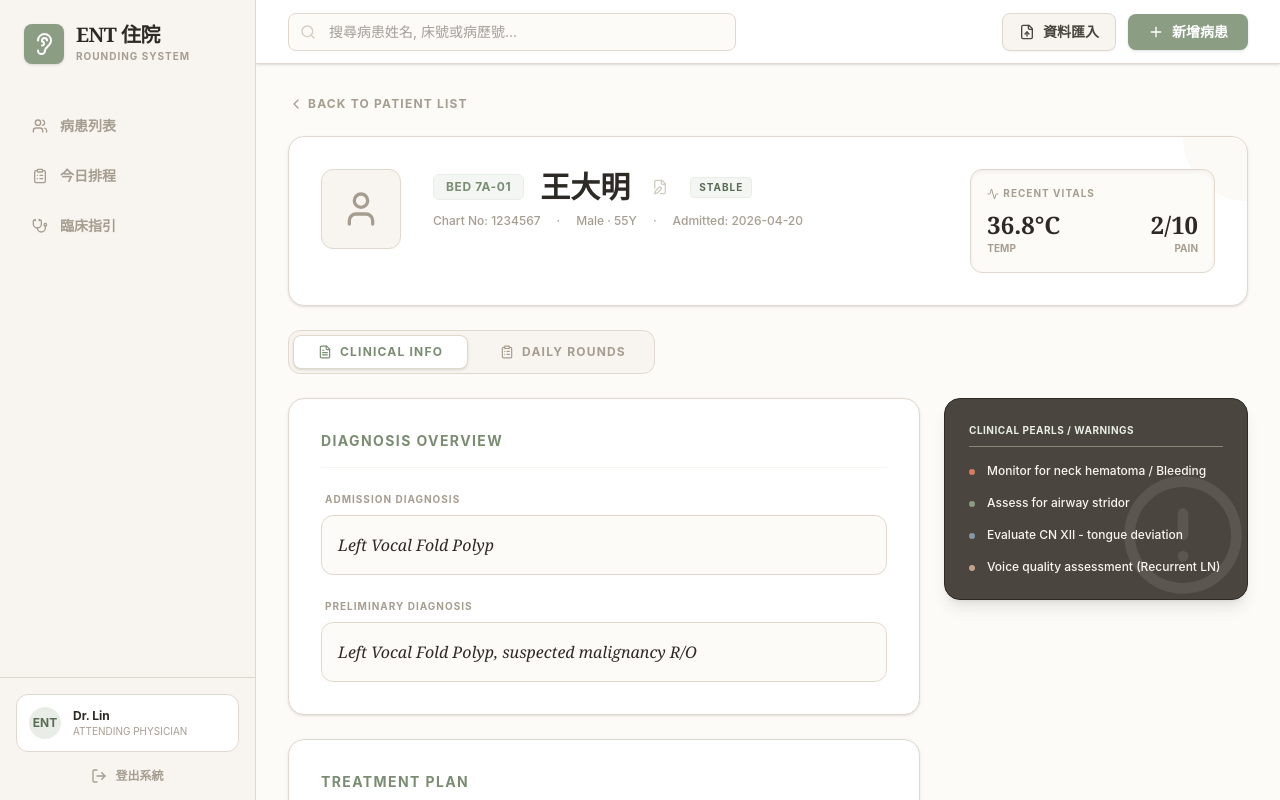
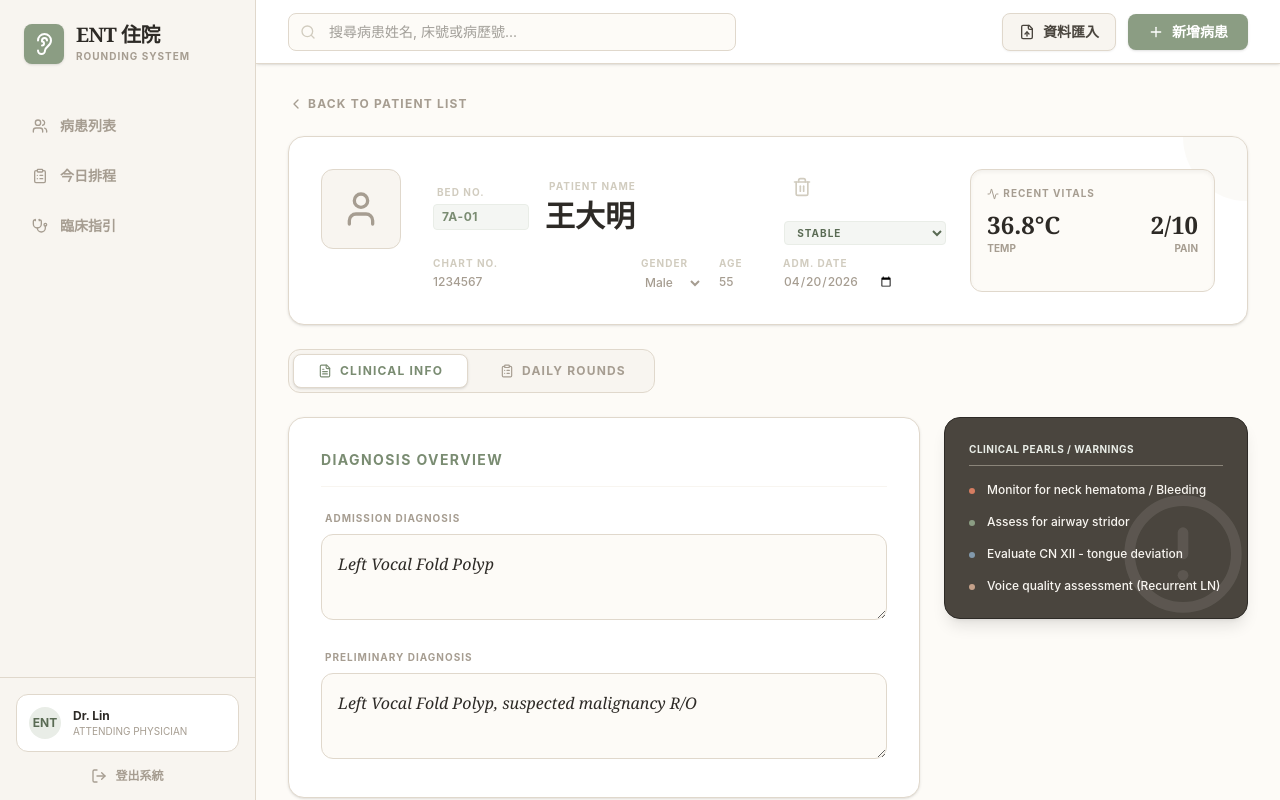
Before and after one commit to Mux1r/ENT-list, a React (Vite) app: page / in a window 1280 px wide. Both pictures are taken after a click on the button 440 px from the left and 197 px from the top of the page. Built offline with nearby package versions, Linux system fonts and the light colour scheme.

Commit message:
feat: Implement patient deletion functionality
Adds the ability to delete patients from the system, including a confirmation prompt. Updates the `PatientDetails` component to include a delete button and passes the delete handler down from the main `App` component.

```diff
--- a/src/App.tsx
+++ b/src/App.tsx
@@ -84,6 +84,13 @@ export default function App() {
 
   const handleUpdatePatient = (updatedPatient: Patient) => {
     setPatients(prev => prev.map(p => p.id === updatedPatient.id ? updatedPatient : p));
+  };
+
+  const handleDeletePatient = (id: string) => {
+    if (confirm('確定要刪除這位病患嗎？這是不可逆的。')) {
+      setPatients(prev => prev.filter(p => p.id !== id));
+      setSelectedPatientId(null);
+    }
   };
 
   const handleAddPatient = (newPatient: Patient) => {
@@ -255,6 +262,7 @@ export default function App() {
                 <PatientDetails
                   patient={selectedPatient}
                   onUpdate={handleUpdatePatient}
+                  onDelete={handleDeletePatient}
                 />
               </motion.div>
             ) : null}
--- a/src/components/PatientDetails.tsx
+++ b/src/components/PatientDetails.tsx
@@ -11,23 +11,22 @@ import {
   CloudLightning,
   Droplets,
   Wind,
-  FileEdit
+  Trash2
 } from 'lucide-react';
 import { motion } from 'motion/react';
-import { Patient, ENTChecklist } from '../types';
+import { Patient, ENTChecklist, Gender } from '../types';
 import DailyChecklistForm from './DailyChecklistForm';
-import PatientForm from './PatientForm';
 import { format } from 'date-fns';
 
 interface PatientDetailsProps {
   patient: Patient;
   onUpdate: (patient: Patient) => void;
+  onDelete: (id: string) => void;
 }
 
-export default function PatientDetails({ patient, onUpdate }: PatientDetailsProps) {
+export default function PatientDetails({ patient, onUpdate, onDelete }: PatientDetailsProps) {
   const [activeTab, setActiveTab] = useState<'profile' | 'checklist'>('profile');
   const [showChecklistForm, setShowChecklistForm] = useState(false);
-  const [showEditForm, setShowEditForm] = useState(false);
 
   const handleAddCheck = (newCheck: ENTChecklist) => {
     onUpdate({
@@ -37,22 +36,17 @@ export default function PatientDetails({ patient, onUpdate }: PatientDetailsProp
     setShowChecklistForm(false);
   };
 
+  const handleFieldChange = (field: keyof Patient, value: any) => {
+    onUpdate({
+      ...patient,
+      [field]: value
+    });
+  };
+
   const currentSummary = patient.dailyChecks[0];
 
   return (
     <div className="space-y-6 text-natural-600">
-      {/* Patient Edit Form Overlay */}
-      {showEditForm && (
-        <PatientForm
-          patient={patient}
-          onSubmit={(updated) => {
-            onUpdate(updated);
-            setShowEditForm(false);
-          }}
-          onCancel={() => setShowEditForm(false)}
-        />
-      )}
-
       {/* Patient Header Card */}
       <div className="bg-white rounded-2xl p-8 border border-natural-200 shadow-sm flex flex-col md:flex-row gap-8 items-start relative overflow-hidden">
         <div className="absolute top-0 right-0 w-32 h-32 bg-natural-100 -mr-16 -mt-16 rounded-full opacity-50" />
@@ -63,32 +57,87 @@ export default function PatientDetails({ patient, onUpdate }: PatientDetailsProp
 
         <div className="relative flex-1 grid grid-cols-1 md:grid-cols-3 gap-6">
           <div className="md:col-span-2">
-            <div className="flex gap-4 items-center mb-2">
-              <span className="px-3 py-1 rounded-md bg-sage-50 text-sage-600 border border-sage-100 text-xs font-bold uppercase tracking-wider">
-                Bed {patient.bedNumber}
-              </span>
-              <h2 className="text-3xl font-serif font-bold text-natural-900">{patient.name}</h2>
-              <button
-                onClick={() => setShowEditForm(true)}
-                className="p-1.5 text-natural-300 hover:text-sage-500 transition-colors"
-                title="編輯資料 Edit"
-              >
-                <FileEdit className="w-4 h-4" />
-              </button>
-              <span className={`px-2 py-0.5 rounded text-[10px] font-bold uppercase tracking-widest border ${
-                patient.status === 'Stable'
-                  ? 'bg-sage-50 text-sage-700 border-sage-100'
-                  : 'bg-terracotta-50 text-terracotta-500 border-terracotta-100'
-              }`}>
-                {patient.status}
-              </span>
+            <div className="flex gap-4 items-center mb-3">
+              <div className="flex flex-col gap-1">
+                <span className="text-[10px] items-center font-bold text-natural-300 uppercase tracking-widest pl-1">Bed No.</span>
+                <input
+                  value={patient.bedNumber}
+                  onChange={(e) => handleFieldChange('bedNumber', e.target.value)}
+                  className="w-24 px-2 py-1 rounded bg-sage-50 text-sage-600 border border-sage-100 text-xs font-bold uppercase tracking-wider focus:ring-1 focus:ring-sage-500 focus:outline-hidden"
+                />
+              </div>
+              <div className="flex flex-col gap-1 flex-1">
+                <span className="text-[10px] font-bold text-natural-300 uppercase tracking-widest pl-1">Patient Name</span>
+                <input
+                  value={patient.name}
+                  onChange={(e) => handleFieldChange('name', e.target.value)}
+                  className="text-3xl font-serif font-bold text-natural-900 bg-transparent border-b border-transparent hover:border-natural-200 focus:border-sage-500 focus:outline-hidden w-full"
+                />
+              </div>
+              <div className="flex flex-col gap-4">
+                 <button
+                  onClick={() => onDelete(patient.id)}
+                  className="p-2 text-natural-300 hover:text-terracotta-500 transition-colors self-start"
+                  title="刪除病患 Delete"
+                >
+                  <Trash2 className="w-5 h-5" />
+                </button>
+                <select
+                  value={patient.status}
+                  onChange={(e) => handleFieldChange('status', e.target.value as any)}
+                  className={`px-2 py-1 rounded text-[10px] font-bold uppercase tracking-widest border focus:outline-hidden transition-all ${
+                    patient.status === 'Stable'
+                      ? 'bg-sage-50 text-sage-700 border-sage-100'
+                      : patient.status === 'Critical'
+                        ? 'bg-terracotta-50 text-terracotta-700 border-terracotta-100'
+                        : 'bg-clinical-50 text-clinical-700 border-clinical-100'
+                  }`}
+                >
+                  <option value="Stable">Stable</option>
+                  <option value="Critical">Critical</option>
+                  <option value="Discharge Pending">Discharge Pending</option>
+                </select>
+              </div>
             </div>
-            <div className="flex gap-4 text-natural-400 text-xs font-medium">
-              <span>Chart No: {patient.chartNumber}</span>
-              <span>·</span>
-              <span>{patient.gender === 'Male' ? 'Male' : 'Female'} · {patient.age}Y</span>
-              <span>·</span>
-              <span>Admitted: {patient.admissionDate}</span>
+            <div className="flex flex-wrap gap-4 text-natural-400 text-xs font-medium">
+              <div className="flex flex-col gap-1">
+                <span className="text-[10px] font-bold text-natural-300 uppercase tracking-widest">Chart No.</span>
+                <input
+                  value={patient.chartNumber}
+                  onChange={(e) => handleFieldChange('chartNumber', e.target.value)}
+                  className="bg-transparent border-b border-transparent hover:border-natural-200 focus:border-sage-500 focus:outline-hidden"
+                />
+              </div>
+              <div className="flex flex-col gap-1">
+                <span className="text-[10px] font-bold text-natural-300 uppercase tracking-widest">Gender</span>
+                <select
+                  value={patient.gender}
+                  onChange={(e) => handleFieldChange('gender', e.target.value as Gender)}
+                  className="bg-transparent border-b border-transparent hover:border-natural-200 focus:border-sage-500 focus:outline-hidden"
+                >
+                  <option value="Male">Male</option>
+                  <option value="Female">Female</option>
+                  <option value="Other">Other</option>
+                </select>
+              </div>
+              <div className="flex flex-col gap-1">
+                <span className="text-[10px] font-bold text-natural-300 uppercase tracking-widest">Age</span>
+                <input
+                  type="number"
+                  value={patient.age}
+                  onChange={(e) => handleFieldChange('age', parseInt(e.target.value) || 0)}
+                  className="w-12 bg-transparent border-b border-transparent hover:border-natural-200 focus:border-sage-500 focus:outline-hidden"
+                />
+              </div>
+              <div className="flex flex-col gap-1">
+                <span className="text-[10px] font-bold text-natural-300 uppercase tracking-widest">Adm. Date</span>
+                <input
+                  type="date"
+                  value={patient.admissionDate}
+                  onChange={(e) => handleFieldChange('admissionDate', e.target.value)}
+                  className="bg-transparent border-b border-transparent hover:border-natural-200 focus:border-sage-500 focus:outline-hidden"
+                />
+              </div>
             </div>
           </div>
 
@@ -152,15 +201,19 @@ export default function PatientDetails({ patient, onUpdate }: PatientDetailsProp
                 <div className="space-y-6">
                   <div>
                     <h4 className="text-[10px] font-bold text-natural-400 uppercase tracking-widest mb-2 px-1">Admission Diagnosis</h4>
-                    <p className="text-natural-900 bg-natural-50 p-4 rounded-xl border border-natural-200 italic font-serif leading-relaxed">
-                      {patient.admissionDiagnosis}
-                    </p>
+                    <textarea
+                      value={patient.admissionDiagnosis}
+                      onChange={(e) => handleFieldChange('admissionDiagnosis', e.target.value)}
+                      className="w-full text-natural-900 bg-natural-50 p-4 rounded-xl border border-natural-200 italic font-serif leading-relaxed min-h-[80px] focus:ring-1 focus:ring-sage-500 focus:outline-hidden"
+                    />
                   </div>
                   <div>
                     <h4 className="text-[10px] font-bold text-natural-400 uppercase tracking-widest mb-2 px-1">Preliminary Diagnosis</h4>
-                    <p className="text-natural-900 bg-natural-50 p-4 rounded-xl border border-natural-200 italic font-serif leading-relaxed">
-                      {patient.preliminaryDiagnosis}
-                    </p>
+                    <textarea
+                      value={patient.preliminaryDiagnosis}
+                      onChange={(e) => handleFieldChange('preliminaryDiagnosis', e.target.value)}
+                      className="w-full text-natural-900 bg-natural-50 p-4 rounded-xl border border-natural-200 italic font-serif leading-relaxed min-h-[80px] focus:ring-1 focus:ring-sage-500 focus:outline-hidden"
+                    />
                   </div>
                 </div>
               </div>
@@ -169,9 +222,12 @@ export default function PatientDetails({ patient, onUpdate }: PatientDetailsProp
                 <div className="flex items-center gap-3 mb-6 border-b border-natural-100 pb-4">
                   <h3 className="text-sm font-bold uppercase tracking-widest text-sage-600">Treatment Plan</h3>
                 </div>
-                <div className="bg-[#fdfbf7] p-6 rounded-xl border-l-4 border-sage-500 whitespace-pre-wrap leading-loose text-natural-800 text-sm font-medium italic">
-                  {patient.treatmentPlan}
-                </div>
+                <textarea
+                  value={patient.treatmentPlan}
+                  onChange={(e) => handleFieldChange('treatmentPlan', e.target.value)}
+                  rows={6}
+                  className="w-full bg-[#fdfbf7] p-6 rounded-xl border-l-4 border-sage-500 whitespace-pre-wrap leading-loose text-natural-800 text-sm font-medium italic focus:outline-hidden"
+                />
               </div>
             </div>
 
```
